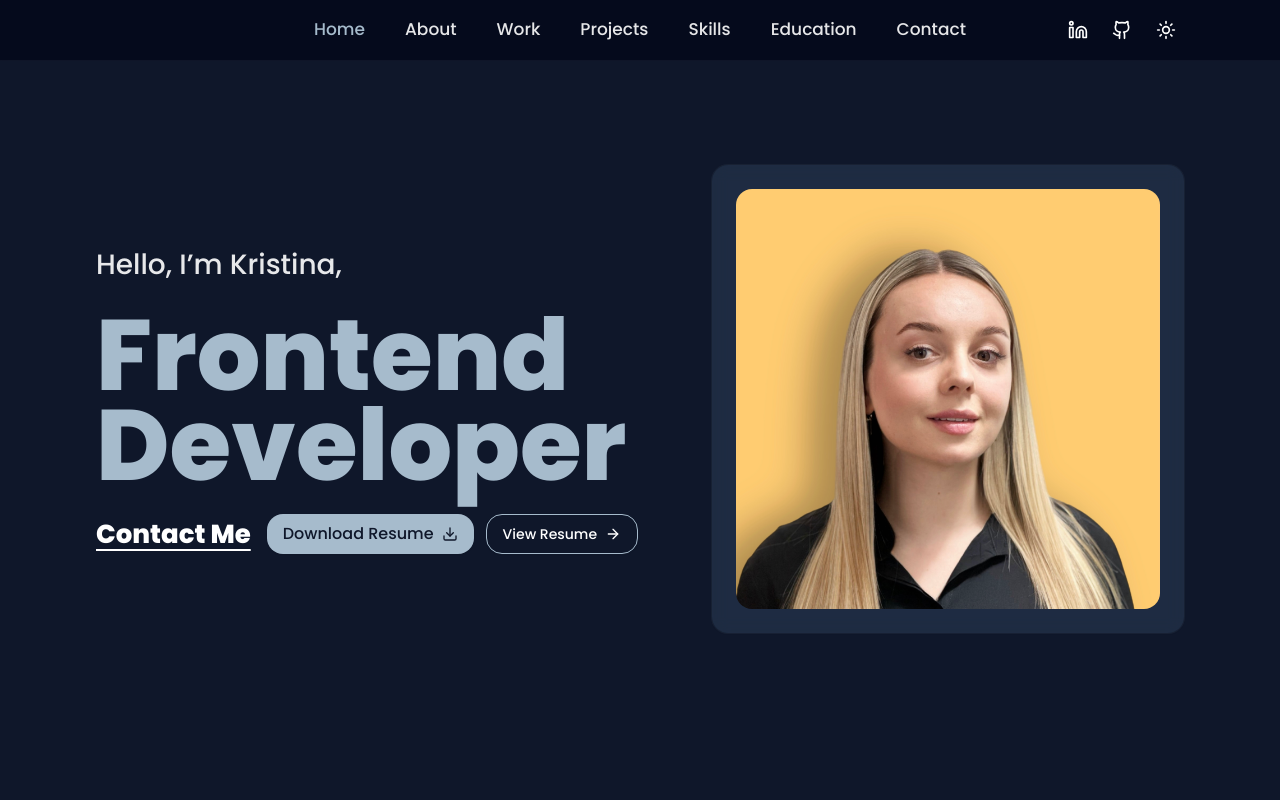
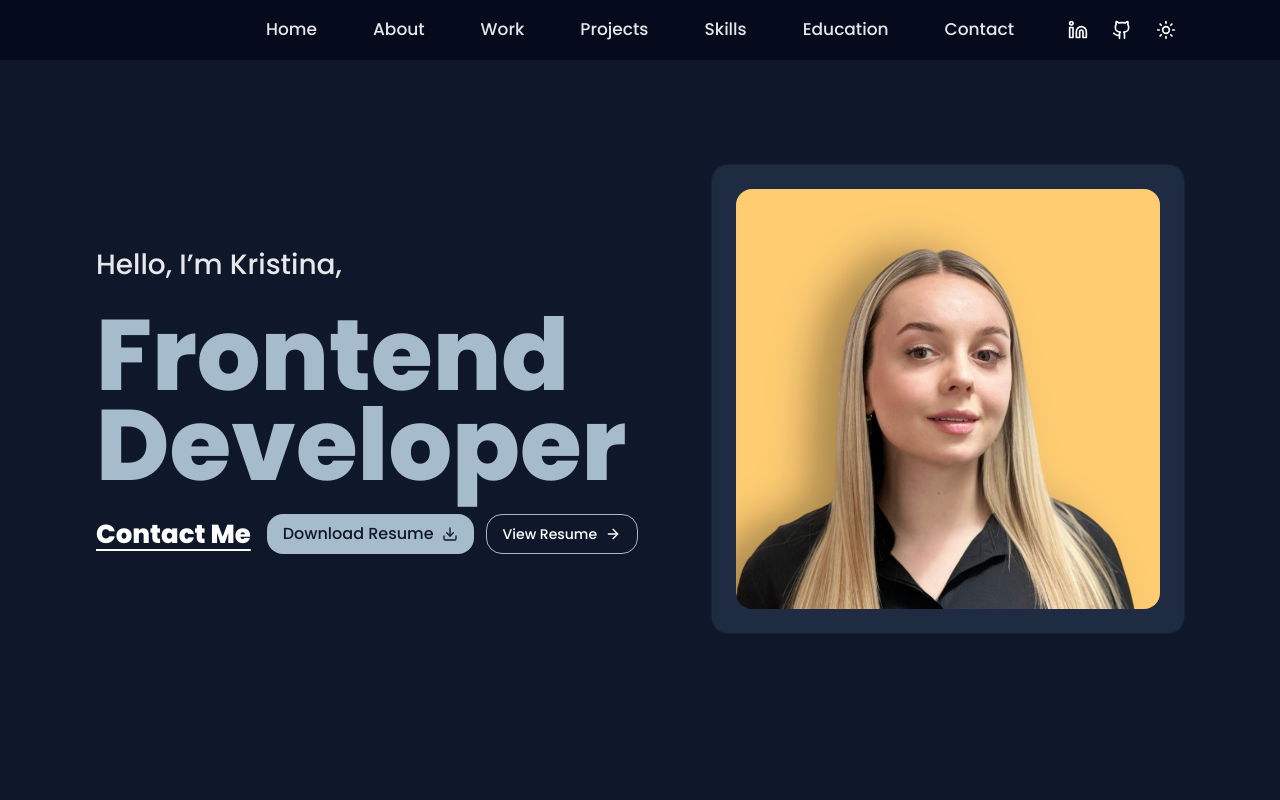
Before and after one commit to KristinaKolesnyk/portfolio-react, a React (Create React App) app: page / in a window 1280 px wide. Shown: the top 800 px of the page. Built offline with nearby package versions, Linux system fonts and the light colour scheme.

Commit message:
click on buttons

```diff
--- a/src/Portfolio.jsx
+++ b/src/Portfolio.jsx
@@ -7,7 +7,6 @@ import {
     Mail,
     Github,
     Linkedin,
-    Globe,
     ExternalLink,
     ArrowRight,
     Moon,
@@ -25,7 +24,7 @@ const PROFILE = {
     location: "Toronto, ON, Canada",
     email: "kkristina.work@gmail.com",
     phone: "+1 (437) 430-9647",
-    resumeUrl: resumePdf, // your resume link
+    resumeUrl: resumePdf,
     socials: {
         github: "https://github.com/KristinaKolesnyk",
         linkedin: "https://www.linkedin.com/in/kristina-kolesnyk/",
@@ -385,9 +384,16 @@ function Navbar({active, onJump, dark, setDark}) {
                                 key={l.id}
                                 onClick={() => onJump(l.id)}
                                 className={cx(
-                                    "text-[17px] font-medium tracking-normal px-1 transition-colors cursor-pointer",
-                                    active === l.id ? "text-brand" : "text-ink/90 hover:text-ink"
+                                    // размер шрифта оставляю как у тебя
+                                    "text-[17px] font-medium px-3 py-1.5 rounded-full",
+                                    // эффект как у иконок:
+                                    "hover:bg-ink/10 active:bg-ink/15 transition-colors",
+                                    // цвет текста всегда одинаковый (без active-логики):
+                                    "text-ink/90 hover:text-ink",
+                                    // клавиатурная доступность
+                                    "focus-visible:outline-none focus-visible:ring-2 focus-visible:ring-brand/40"
                                 )}
+                                // можно оставить aria-current для a11y, оно стилей не меняет
                                 aria-current={active === l.id ? "page" : undefined}
                             >
                                 {l.label}
@@ -449,7 +455,7 @@ function Navbar({active, onJump, dark, setDark}) {
                                 }}
                                 className={cx(
                                     "rounded-full px-3 py-1.5 text-base",
-                                    active === l.id ? "bg-ink/10 text-ink" : "hover:bg-ink/10"
+                                    "hover:bg-ink/10 active:bg-ink/15"
                                 )}
                             >
                                 {l.label}
@@ -740,20 +746,6 @@ function Footer() {
                 <div className="text-sm text-muted">
                     © {new Date().getFullYear()} {PROFILE.name}. All rights reserved.
                 </div>
-                <div className="flex items-center gap-3 text-sm">
-                    <a href={PROFILE.socials.github} target="_blank" rel="noreferrer"
-                       className="inline-flex items-center gap-1 hover:underline">
-                        <Github className="h-4 w-4"/> GitHub
-                    </a>
-                    <a href={PROFILE.socials.linkedin} target="_blank" rel="noreferrer"
-                       className="inline-flex items-center gap-1 hover:underline">
-                        <Linkedin className="h-4 w-4"/> LinkedIn
-                    </a>
-                    <a href={PROFILE.socials.website} target="_blank" rel="noreferrer"
-                       className="inline-flex items-center gap-1 hover:underline">
-                        <Globe className="h-4 w-4"/> Website
-                    </a>
-                </div>
             </div>
         </footer>
     );
```
